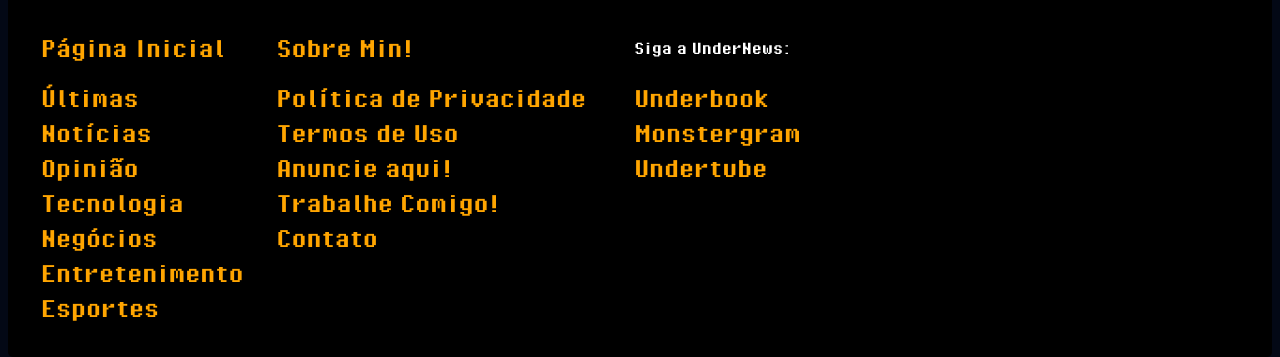
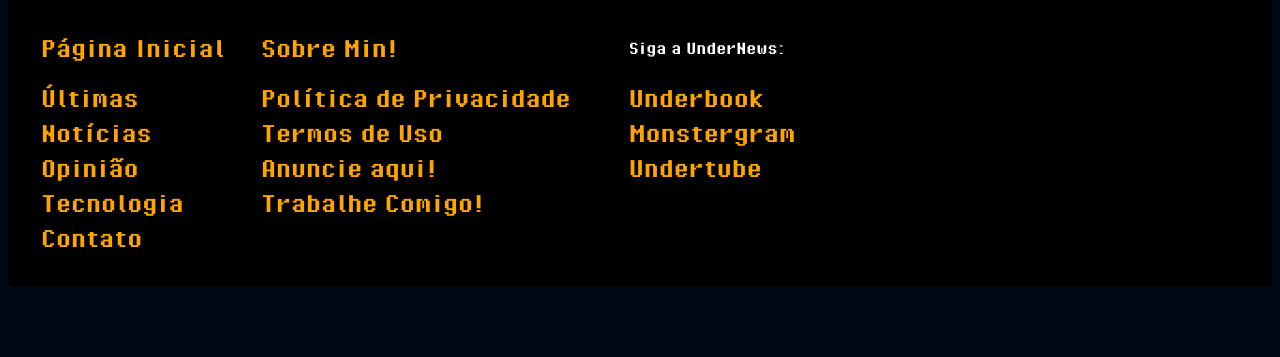
Before and after one commit to KaioAnthony/UnderNews, a plain HTML site: page index.html in a window 1280 px wide. Shown: the part 2136-2493 px from the top of the page. After the commit the page ends 2423 px from the top, so only its background shows below. Drawn offline with Linux system fonts and the light colour scheme.

Commit message:
Update index.html

```diff
--- a/index.html
+++ b/index.html
@@ -157,17 +157,9 @@
         <tr>
             <td><a href=" ">Tecnologia</a></td>
             <td><a href="">Trabalhe Comigo!</a></td>
-
         </tr>
         <tr>
-            <td><a href=" ">Negócios</a></td>
             <td><a href="">Contato</a></td>
-        </tr>
-        <tr>
-            <td><a href=" ">Entretenimento</a></td>
-        </tr>
-        <tr>
-            <td><a href=" ">Esportes</a></td>
         </tr>
     </table>
 
```
